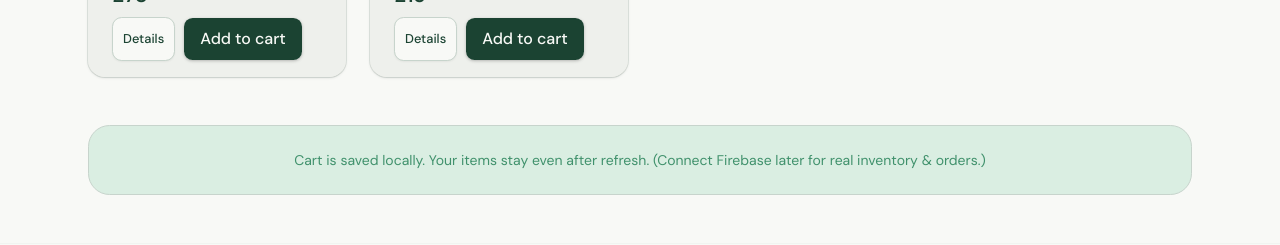
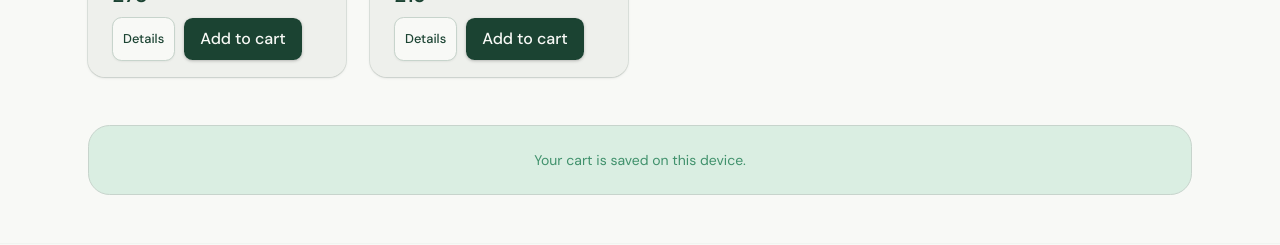
Before and after one commit to Vasi-cloud/root-rewards, a Next.js app: page /marketplace in a window 1280 px wide. Shown: the part 3860-4105 px from the top of the page. Built offline with nearby package versions, Linux system fonts and the light colour scheme; no server answers; the database is empty.

Commit message:
Honest cart-saved-on-device banner

```diff
--- a/src/app/(marketing)/marketplace/MarketplaceClient.tsx
+++ b/src/app/(marketing)/marketplace/MarketplaceClient.tsx
@@ -697,8 +697,7 @@ export default function MarketplaceClient() {
       )}
 
       <div className="mt-12 rounded-2xl border border-border bg-secondary/30 p-6 text-center text-sm text-muted-foreground">
-        Cart is saved locally. Your items stay even after refresh. (Connect
-        Firebase later for real inventory & orders.)
+        Your cart is saved on this device.
       </div>
 
       {detailProduct && (
```
